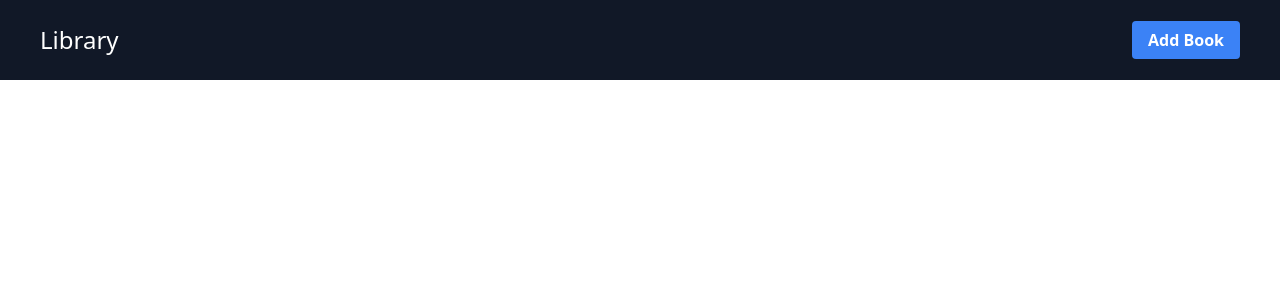
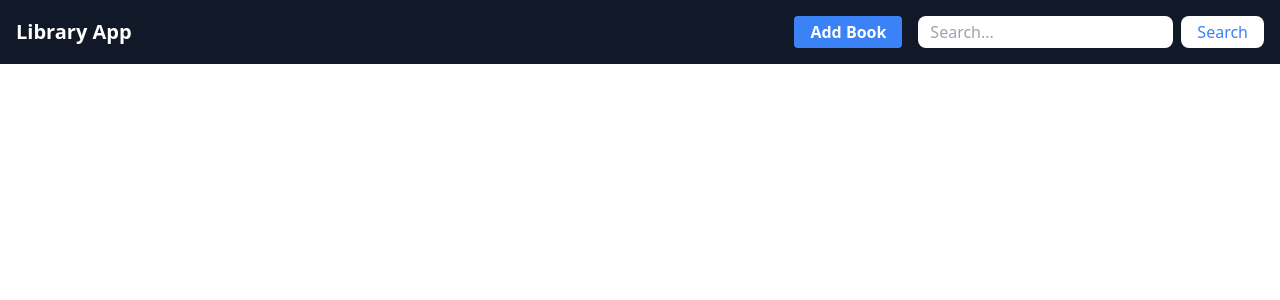
Before and after one commit to mustapha-khalil/django_library, a Django app: page /library/ in a window 1280 px wide. Shown: the top 300 px of the page. Run offline with Django 4.2, Linux system fonts and the light colour scheme; data that the repository does not hold is empty; some libraries are stand-ins or nearby versions.

Commit message:
added search bar in the navigation to filter books

```diff
--- a/library/templates/base.html
+++ b/library/templates/base.html
@@ -14,16 +14,30 @@
   </head>
 
   <body>
-    <nav class="flex items-center justify-between bg-gray-900 p-6 px-10">
-      <div class="navbar-left">
-        <h1 class="text-white text-2xl">Library</h1>
-      </div>
-      <div class="navbar-right">
+    <nav class="flex items-center justify-between bg-gray-900 p-4">
+      <div class="text-white font-bold text-xl">Library App</div>
+      <div class="flex gap-4">
         <a
           href="{% url 'add_book' %}"
-          class="bg-blue-500 hover:bg-blue-700 text-white font-bold py-2 px-4 rounded"
+          class="bg-blue-500 hover:bg-blue-700 text-white font-bold py-1 px-4 rounded"
           >Add Book</a
         >
+        <form method="GET" action="{% url 'index' %}">
+          <div class="flex items-center justify-center">
+            <input
+              type="text"
+              name="search_query"
+              placeholder="Search..."
+              class="px-3 py-1 rounded-lg focus:outline-none exclude-input"
+            />
+            <button
+              type="submit"
+              class="bg-white text-blue-500 px-4 py-1 rounded-lg ml-2 hover:bg-gray-200"
+            >
+              Search
+            </button>
+          </div>
+        </form>
       </div>
     </nav>
     <div class="px-6 py-6">{% block content %} {% endblock %}</div>
```
